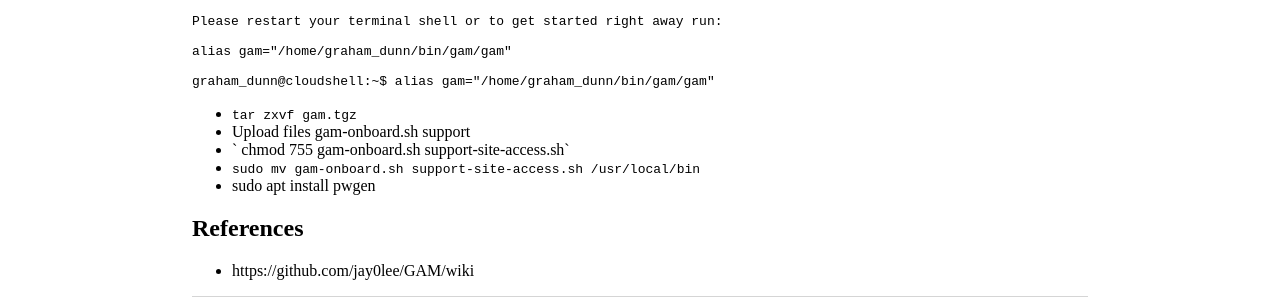
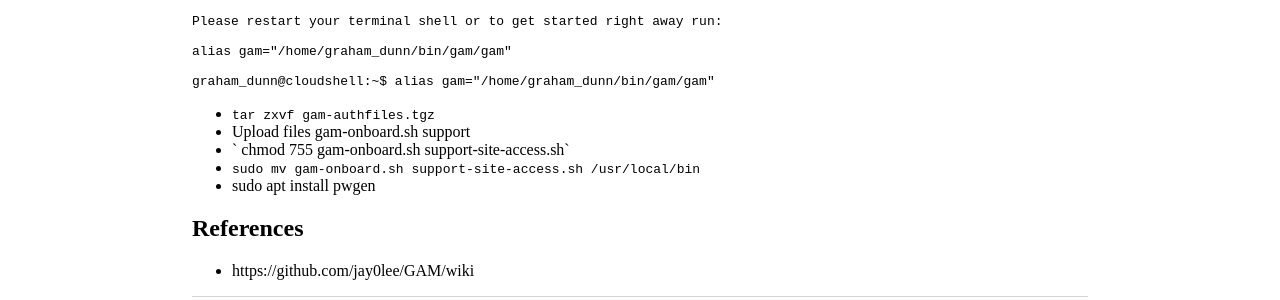
Before and after one commit to graham-m-dunn/graham-m-dunn.github.io, a Jekyll site: the page built from _posts/2017-12-08-gam-in-cloudshell.md, in a window 1280 px wide. Shown: the part 883-1183 px from the top of the page. Built offline with Jekyll 4.4.1, drawn with Linux system fonts in a browser that asks for light colours.

Commit message:
fix filename

````diff
--- a/_posts/2017-12-08-gam-in-cloudshell.md
+++ b/_posts/2017-12-08-gam-in-cloudshell.md
@@ -47,7 +47,7 @@ alias gam="/home/graham_dunn/bin/gam/gam"
 
 graham_dunn@cloudshell:~$ alias gam="/home/graham_dunn/bin/gam/gam"
 ```
-* `tar zxvf gam.tgz`
+* `tar zxvf gam-authfiles.tgz`
 * Upload files gam-onboard.sh support
 * ` chmod 755 gam-onboard.sh support-site-access.sh`
 * `sudo mv gam-onboard.sh support-site-access.sh /usr/local/bin`
````
